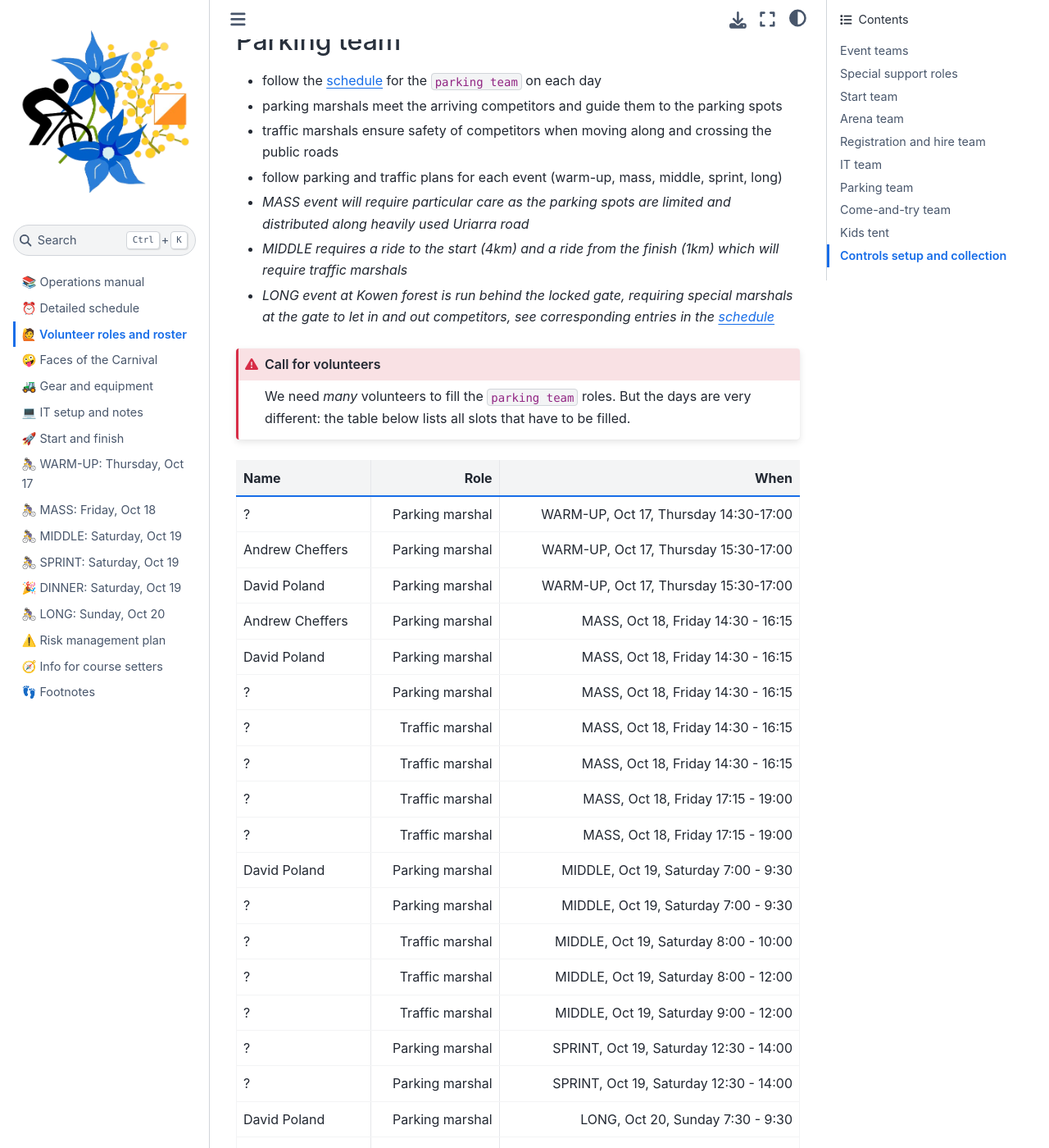
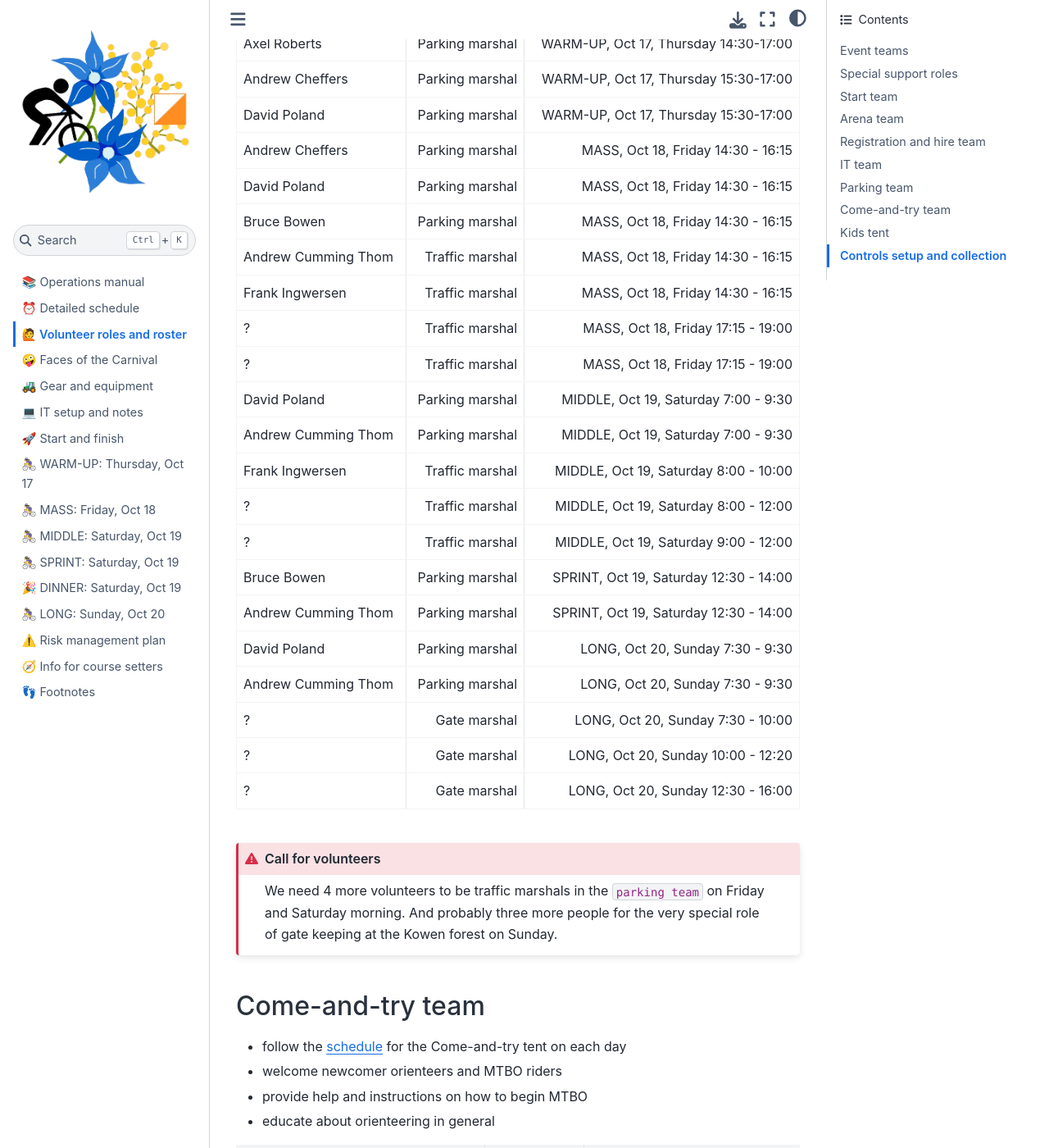
Before and after one commit to fediskhakov/mtbo2024champ, a Jupyter Book: the page built from 02.people.md, in a window 1280 px wide and 1400 px high, scrolled down 6427 px. Shown: the whole window at 82% size. Built offline with Jupyter Book 1.0.4 settings and Sphinx 7.4.7 and the Sphinx Book theme 1.1.4, drawn with Linux system fonts in a browser that asks for light colours; some of the changed text lies outside the part shown.

Commit message:
Volunteers update

```diff
--- a/02.people.md
+++ b/02.people.md
@@ -82,7 +82,7 @@
 :::{admonition} Call for volunteers
 :class: danger
 
-We need 5 volunteers to fill the `start team` roles in each event (warm-up, mass, middle, sprint, long).
+We need 4 more volunteers to fill the `start team` roles in each event (warm-up, mass, middle, sprint, long).
 :::
 
 
@@ -117,19 +117,13 @@
 
 | Name | Role | When |
 |:-|-:|-:|
-| ? | Leader of the `arena team` | all events |
+| Ann Scown | Leader of the `arena team` | all events |
+| John Scown | Leader of the `arena team` | all events |
 | Sergei Maksimov | Active glass van driver | Saturday, Sunday |
 | Rohan Hyslop | Toilets trailer | all events |
 | Ariadna Iskhakova | Road signs and flags | all events |
-| Sam Wilson | | Friday, Saturday, Sunday |
-| ? | | Thursday |
-| ? | | ? |
-
-:::{admonition} Call for volunteers
-:class: danger
-
-We need 2 more volunteers to fill the `arena team` roles in each event (warm-up, mass, middle, sprint, long). Besides, we need a dedicated team leader who would be able to commit to all events.
-:::
+| Emily | setup, packup | Thursday |
+| Sam Wilson | setup, packup | Friday, Saturday, Sunday |
 
 
 (people:registration-hire)=
@@ -157,19 +151,10 @@
 | Name | Role | When |
 |:-|-:|-:|
 | Sandra Hogg | Registration | all events |
+| David Hogg | Registration | all events |
 | Carol Harding | Registration | all events |
-| Hind Needham | Registration | WARM-UP, Thursday |
-| ? | Registration | Friday |
-| ? | Registration | Saturday |
-| ? | Registration | Sunday |
 | Ann Scown | Map boards hire | all events |
 | John Scown | Map boards hire | all events |
-
-:::{admonition} Call for volunteers
-:class: danger
-
-We need 3 more volunteers to work at the registration tent in each event (warm-up, mass, middle, sprint, long), in particular on Thursday and Friday.
-:::
 
 
 (people:computers)=
@@ -205,36 +190,37 @@
 - *MIDDLE requires a ride to the start (4km) and a ride from the finish (1km) which will require traffic marshals*
 - *LONG event at Kowen forest is run behind the locked gate, requiring special marshals at the gate to let in and out competitors, see corresponding entries in the [schedule](schedule:long)*
 
-:::{admonition} Call for volunteers
-:class: danger
-
-We need *many* volunteers to fill the `parking team` roles.  But the days are very different: the table below lists all slots that have to be filled.
-:::
-
 | Name | Role | When |
 |:-|-:|-:|
-| ? | Parking marshal | WARM-UP, Oct 17, Thursday 14:30-17:00 |
+| Axel Roberts | Parking marshal | WARM-UP, Oct 17, Thursday 14:30-17:00 |
 | Andrew Cheffers | Parking marshal | WARM-UP, Oct 17, Thursday 15:30-17:00 |
 | David Poland | Parking marshal | WARM-UP, Oct 17, Thursday 15:30-17:00 |
 | Andrew Cheffers | Parking marshal | MASS, Oct 18, Friday 14:30 - 16:15 |
 | David Poland | Parking marshal | MASS, Oct 18, Friday 14:30 - 16:15 |
-| ? | Parking marshal | MASS, Oct 18, Friday 14:30 - 16:15 |
-| ? | Traffic marshal | MASS, Oct 18, Friday 14:30 - 16:15 |
-| ? | Traffic marshal | MASS, Oct 18, Friday 14:30 - 16:15 |
+| Bruce Bowen | Parking marshal | MASS, Oct 18, Friday 14:30 - 16:15 |
+| Andrew Cumming Thom | Traffic marshal | MASS, Oct 18, Friday 14:30 - 16:15 |
+| Frank Ingwersen | Traffic marshal | MASS, Oct 18, Friday 14:30 - 16:15 |
 | ? | Traffic marshal | MASS, Oct 18, Friday 17:15 - 19:00 |
 | ? | Traffic marshal | MASS, Oct 18, Friday 17:15 - 19:00 |
 | David Poland | Parking marshal | MIDDLE, Oct 19, Saturday 7:00 - 9:30 |
-| ? | Parking marshal | MIDDLE, Oct 19, Saturday 7:00 - 9:30 |
-| ? | Traffic marshal | MIDDLE, Oct 19, Saturday 8:00 - 10:00 |
+| Andrew Cumming Thom | Parking marshal | MIDDLE, Oct 19, Saturday 7:00 - 9:30 |
+| Frank Ingwersen | Traffic marshal | MIDDLE, Oct 19, Saturday 8:00 - 10:00 |
 | ? | Traffic marshal | MIDDLE, Oct 19, Saturday 8:00 - 12:00 |
 | ? | Traffic marshal | MIDDLE, Oct 19, Saturday 9:00 - 12:00 |
-| ? | Parking marshal | SPRINT, Oct 19, Saturday 12:30 - 14:00 |
-| ? | Parking marshal | SPRINT, Oct 19, Saturday 12:30 - 14:00 |
+| Bruce Bowen | Parking marshal | SPRINT, Oct 19, Saturday 12:30 - 14:00 |
+| Andrew Cumming Thom | Parking marshal | SPRINT, Oct 19, Saturday 12:30 - 14:00 |
 | David Poland | Parking marshal | LONG, Oct 20, Sunday 7:30 - 9:30 |
-| ? | Parking marshal | LONG, Oct 20, Sunday 7:30 - 9:30 |
+| Andrew Cumming Thom | Parking marshal | LONG, Oct 20, Sunday 7:30 - 9:30 |
 | ? | Gate marshal | LONG, Oct 20, Sunday 7:30 - 10:00 |
 | ? | Gate marshal | LONG, Oct 20, Sunday 10:00 - 12:20 |
 | ? | Gate marshal | LONG, Oct 20, Sunday 12:30 - 16:00 |
+
+:::{admonition} Call for volunteers
+:class: danger
+
+We need 4 more volunteers to be traffic marshals in the `parking team` on Friday and Saturday morning.
+And probably three more people for the very special role of gate keeping at the Kowen forest on Sunday.
+:::
 
 
 (people:cometry)=
@@ -261,14 +247,14 @@
 | Name | Role | When |
 |:-|-:|-:|
 | Ksenia Maksimova | Supervisor | Thursday |
-| Hind Needham | Supervisor | Friday |
-| ? | Supervisor | Saturday |
+| Hind Needham | Supervisor | Friday, Saturday morning |
+| ? | Supervisor | Saturday afternoon |
 | ? | Supervisor | Sunday |
 
 :::{admonition} Call for volunteers
 :class: danger
 
-We need lovely volunteers to work at the kids tent in each event (warm-up, mass, middle, sprint, long).
+We need lovely volunteers to work at the kids tent on Saturday afternoon and Sunday.
 :::
 
 
```
Also changed, not shown: other parts of 02.people.md (+3 -3 lines), 01.schedule.md (+8 -7 lines), 03.equipment.md (+65 -46 lines), 09.course_setting.md (+11 -1 lines).
